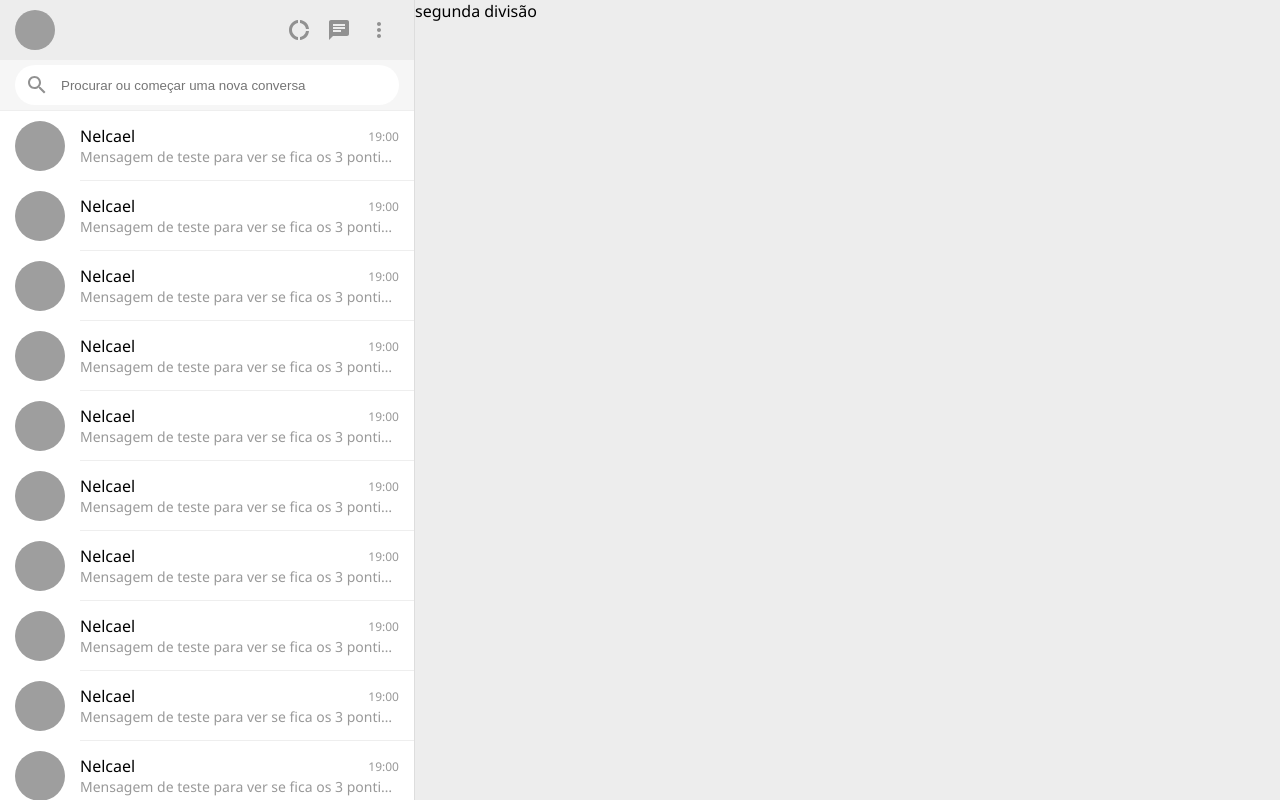
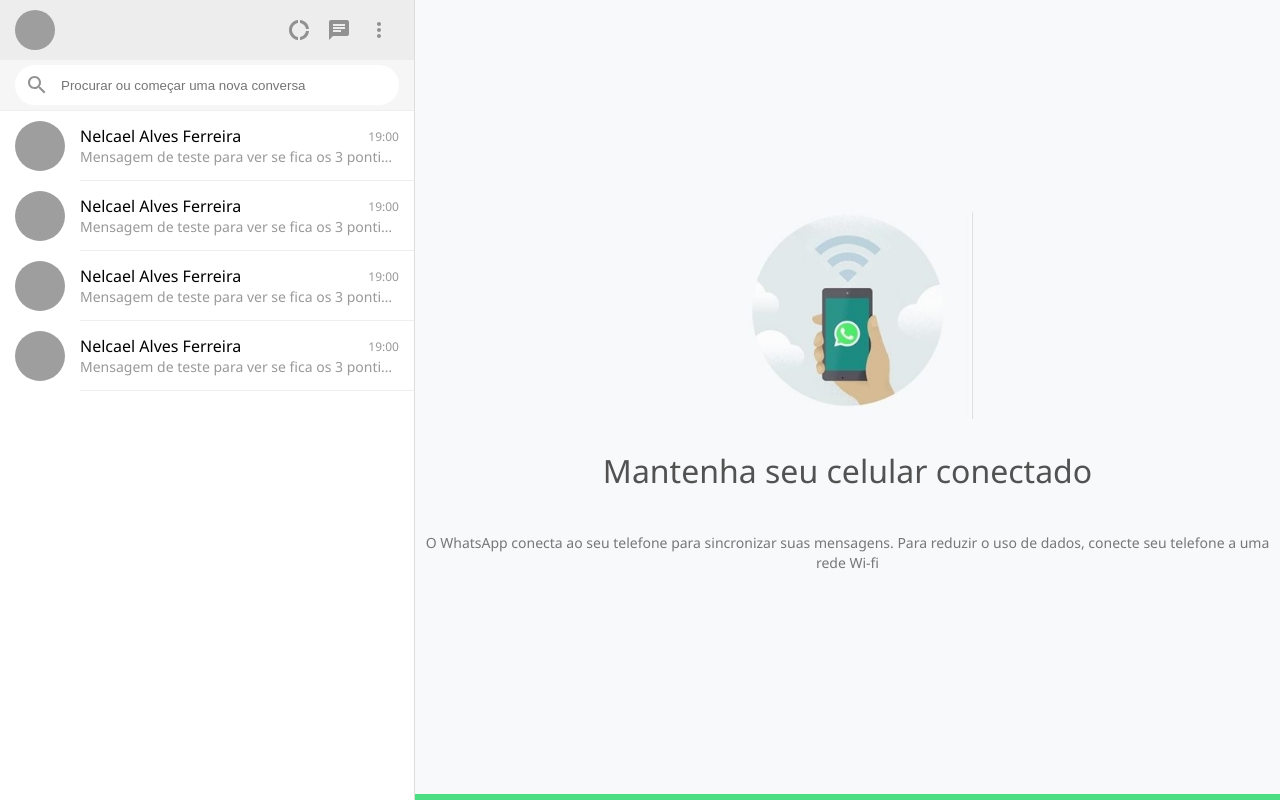
Before and after one commit to nelcael01/whatsclone, a React (Create React App) app in the folder whatsappclone/: page / in a window 1280 px wide. Built offline with nearby package versions, Linux system fonts and the light colour scheme; grey boxes are pictures that could not be loaded.

Commit message:
Implementação do ContentArea
Implementação da parte de conversa e da função de selecionar um chat para aparecer as conversas

```diff
--- a/whatsappclone/src/App.css
+++ b/whatsappclone/src/App.css
@@ -79,7 +79,8 @@ header{
 
 }
 .chatlist::-webkit-scrollbar-thumb{
-  background-color: red;
+  background-color: rgba(0, 0, 0, 0.2);
+
 }
 
 
@@ -87,19 +88,6 @@ header{
 
 
 
-
-
-
-
-
-
-
-
-
-
-
-
-
 .contentarea{
-
+  flex: 1;
 }
--- a/whatsappclone/src/App.js
+++ b/whatsappclone/src/App.js
@@ -5,10 +5,18 @@ import ChatIcon from '@material-ui/icons/Chat';
 import MoreVertIcon from '@material-ui/icons/MoreVert';
 import SearchIcon from '@material-ui/icons/Search';
 import ChatListItem from './components/ChatListItem/ChatListItem';
-
+import ChatIntro from './components/ChatIntro/ChatIntro';
+import ChatWindow from './components/ChatWindow/ChatWindow';
 function App() {
 
-  const [chatlist, setChatList] = useState([{},{},{},{},{},{},{},{},{},{},{},{}])
+  const [chatlist, setChatList] = useState([
+    {chatId:1,title:'Fulano de tal', image:'https://www.w3schools.com/howto/img_avatar2.png'},
+    {chatId:2,title:'Fulano de tal', image:'https://www.w3schools.com/howto/img_avatar2.png'},
+    {chatId:3,title:'Fulano de tal', image:'https://www.w3schools.com/howto/img_avatar2.png'},
+    {chatId:4,title:'Fulano de tal', image:'https://www.w3schools.com/howto/img_avatar2.png'},
+  ])
+
+  const [activeChat,setActiveChat] = useState({})
 
   return(
     <div className='app-window'>
@@ -37,16 +45,18 @@ function App() {
 
           <div className='chatlist'>
             {chatlist.map((item,key)=>(
-              <ChatListItem key={key}></ChatListItem>
+              <ChatListItem onClick={()=>setActiveChat(chatlist[key])} key={key}></ChatListItem>
             ))}
           </div>
 
       </div>
       <div className="contentarea">
-            segunda divisão
-
-
-
+            {activeChat.chatId != undefined &&
+              <ChatWindow></ChatWindow>
+            }
+            {activeChat.chatId === undefined &&
+              <ChatIntro></ChatIntro>
+            }
       </div>
     </div>
   )
--- /dev/null
+++ b/whatsappclone/src/components/ChatIntro/ChatIntro.css
@@ -0,0 +1,28 @@
+.chatIntro{
+    background-color: #f8f9fa;
+    display: flex;
+    flex-direction: column;
+    justify-content: center;
+    align-items: center;
+    height: 100%;
+    border-bottom: 6px solid #4adf83;
+
+}
+.chatIntro img{
+    width: 250px;
+    height: auto;
+}
+.chatIntro h1{
+    font-size: 32px;
+    color: #525252;
+    font-weight: normal;
+    margin-top: 30px;
+}
+.chatIntro h2{
+    font-size: 14px;
+    color:#777 ;
+    font-weight: normal;
+    margin-top: 20px;
+    line-height: 20px;
+    text-align: center;
+}
--- /dev/null
+++ b/whatsappclone/src/components/ChatIntro/ChatIntro.js
@@ -0,0 +1,14 @@
+import React from 'react';
+import './ChatIntro.css';
+import imagem from '../../assets/imagem_conexao.jpg'
+function chatIntro() {
+    return(
+        <div className="chatIntro">
+            <img src={imagem} alt=""></img>
+            <h1>Mantenha seu celular conectado</h1>
+            <h2>O WhatsApp conecta ao seu telefone para sincronizar suas mensagens. Para reduzir o uso de dados, conecte seu telefone a uma rede Wi-fi</h2>
+        </div>
+    )
+}
+
+export default chatIntro;
--- a/whatsappclone/src/components/ChatListItem/ChatListItem.css
+++ b/whatsappclone/src/components/ChatListItem/ChatListItem.css
@@ -5,7 +5,6 @@
     height: 70px;
 
 }
-
 .chatListItem:hover{
     background-color: #f5f5f5;
 }
--- a/whatsappclone/src/components/ChatListItem/ChatListItem.js
+++ b/whatsappclone/src/components/ChatListItem/ChatListItem.js
@@ -1,12 +1,15 @@
 import React from 'react';
 import './ChatListItem.css'
-function ChatListItem() {
+function ChatListItem({onClick}) {
     return(
-        <div className="chatListItem">
+        <div
+        onClick={onClick}
+        className="chatListItem"
+        >
             <img className='chatListItem--avatar' src='https://www.w3schools.com/howto/img_avatar2.png'></img>
             <div className="chatListItem--lines">
                 <div className="chatListItem--line">
-                    <div className='chatListItem--name'>Nelcael</div>
+                    <div className='chatListItem--name'>Nelcael Alves Ferreira</div>
                     <div className="chatListItem-date">19:00</div>
                 </div>
                 <div className="chatListItem--line">
--- /dev/null
+++ b/whatsappclone/src/components/ChatWindow/ChatWindow.js
@@ -0,0 +1,11 @@
+import React from 'react';
+import './ChatWindow.css'
+function ChatWindow() {
+    return(
+        <div>
+            testando
+        </div>
+    )
+}
+
+export default ChatWindow;
```
Also changed, not shown: whatsappclone/src/assets/imagem_conexao.jpg (added), whatsappclone/src/components/ChatWindow/ChatWindow.css (added).
